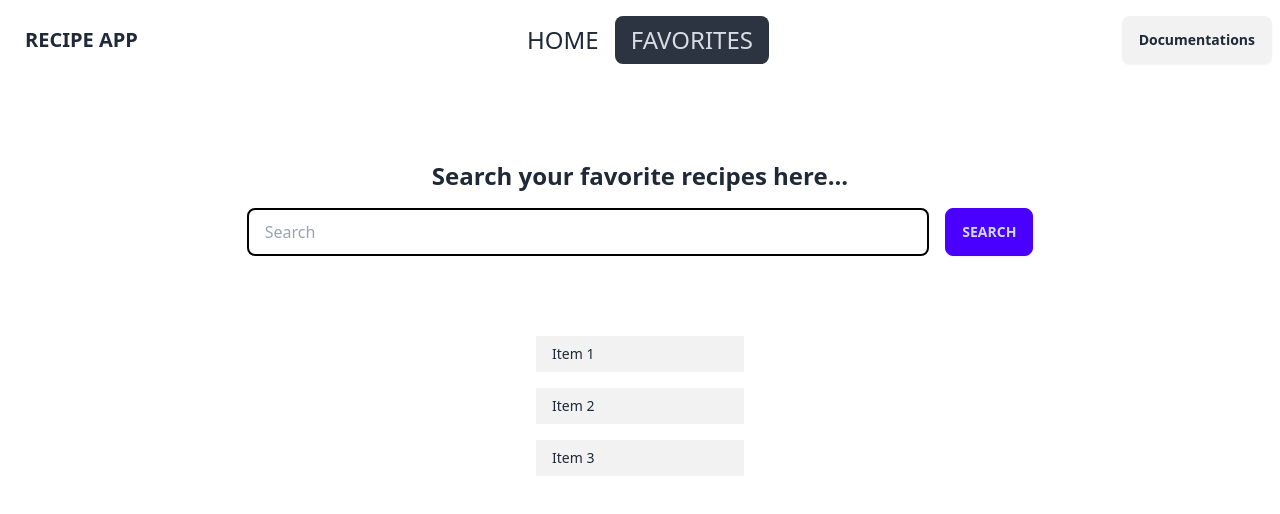
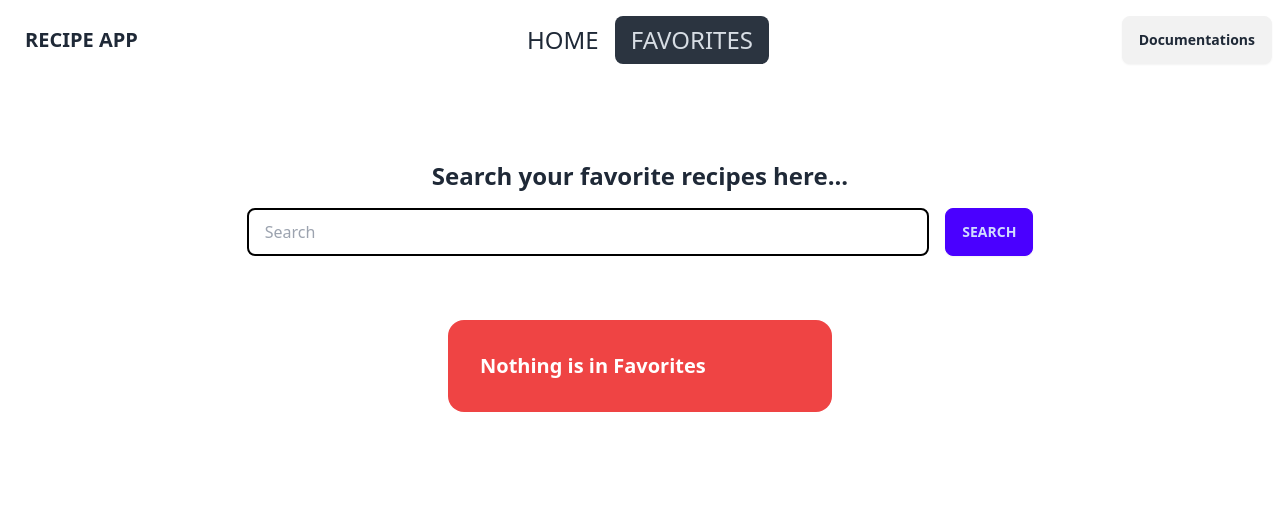
Before and after one commit to tanzimr8/recipe-app-with-tailwind, a React (Create React App) app: page /favorites in a window 1280 px wide. Shown: the top 514 px of the page. Built offline with nearby package versions, Linux system fonts and the light colour scheme.

Commit message:
initiated favorite page

```diff
--- a/src/components/pages/Favorites/index.jsx
+++ b/src/components/pages/Favorites/index.jsx
@@ -1,14 +1,22 @@
-import React from 'react'
+import React, { useContext } from 'react'
+import { GlobalContext } from '../../../context'
+
+import Noresult from '../Home/Noresult';
+import Recipe from '../Home/Recipe';
+
 
 const Favorites = () => {
+  const { favoritelists,loading } = useContext(GlobalContext);
+  console.log('favoritelists:', favoritelists);
   return (
-    <div className='flex flex-col items-center '>
-      <ul className="menu  w-56 ">
-        <li className='bg-base-200 my-2'><a>Item 1</a></li>
-        <li className='bg-base-200 my-2'><a>Item 2</a></li>
-        <li className='bg-base-200 my-2'><a>Item 3</a></li>
-      </ul>
-    </div>
+    <>
+      <div className="flex flex-row items-center justify-center flex-wrap	gap-8">
+        {favoritelists && favoritelists.length > 0 ? (favoritelists.map((recipe)=>{
+          return <Recipe key={recipe.id} recipe={recipe}/>
+        })) : <Noresult text={'Nothing is in Favorites'}/>}
+      </div>
+    </>
+
   )
 }
 
--- a/src/components/pages/Home/Noresult.jsx
+++ b/src/components/pages/Home/Noresult.jsx
@@ -1,10 +1,10 @@
 import React from 'react'
 
-const Noresult = () => {
+const Noresult = ({text}) => {
     return (
         <div className="card bg-red-500 text-white w-96">
             <div className="card-body">
-                <h2 className="card-title text-center">No recipes to show. Please search something!</h2>
+                <h2 className="card-title text-center">{text}</h2>
             </div>
         </div>
     )
--- a/src/components/pages/Home/index.jsx
+++ b/src/components/pages/Home/index.jsx
@@ -11,7 +11,7 @@ const Home = () => {
       <div className="flex flex-row items-center justify-center flex-wrap	gap-8">
         {recipeLists && recipeLists.length > 0 ? (recipeLists.map((recipe)=>{
           return <Recipe key={recipe.id} recipe={recipe}/>
-        })) : <Noresult/>}
+        })) : <Noresult text={'No recipes to show. Please search something!'}/>}
       </div>
     </>
 
--- a/src/context/index.jsx
+++ b/src/context/index.jsx
@@ -42,11 +42,12 @@ const GlobalState = ({children}) => {
       copyOfFavList.splice(index);
     }
     setFavoritelists(copyOfFavList);
+    console.log('copyOfFavList:',copyOfFavList)
   }
   return (
     //PROVIDE THE CONTEXT
     <GlobalContext.Provider
-    value={{searchInput, setSearchInput,handleSearch,recipeLists,setRecipeLists,loading,recipeDetailsData,setRecipeDetailsData,handleAddToFavorite}}
+    value={{searchInput, setSearchInput,handleSearch,recipeLists,setRecipeLists,loading,recipeDetailsData,setRecipeDetailsData,handleAddToFavorite,favoritelists}}
     >{children}</GlobalContext.Provider>
   )
 }
```
